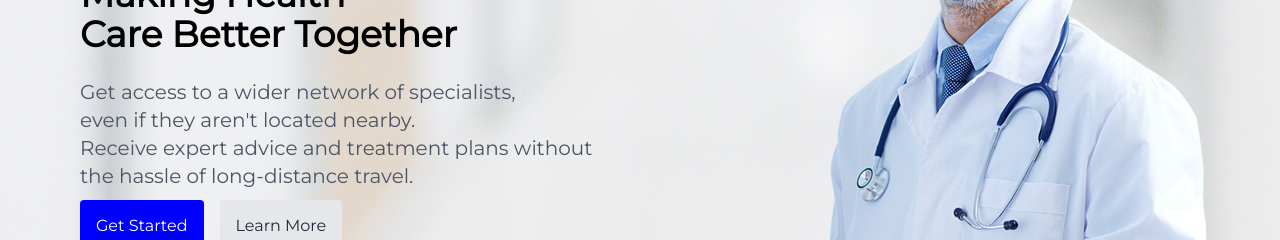
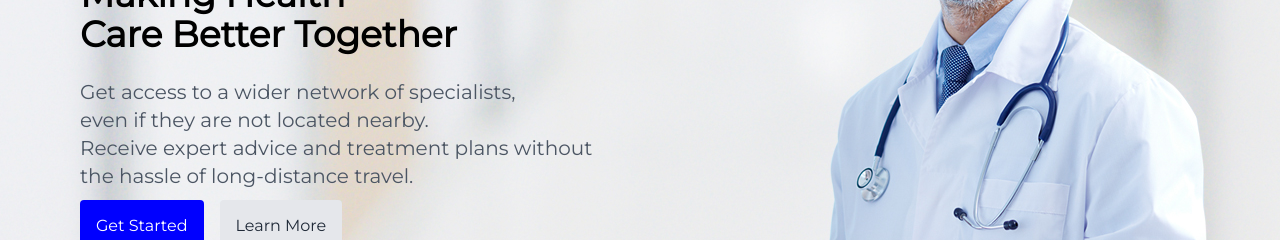
Before and after one commit to Harbiodun-coder/obama-care, a Next.js app: page / in a window 1280 px wide. Shown: the part 282-522 px from the top of the page. Built offline with nearby package versions, Linux system fonts and the light colour scheme.

Commit message:
little fix

```diff
--- a/components/Banner.tsx
+++ b/components/Banner.tsx
@@ -14,7 +14,7 @@ const Banner = () => {
             <p className="md:mt-4 md:text-gray-600 md:text-xl text-sm pt-2">
             Get access to a wider network of specialists,
             <br />
-            even if they aren't located nearby.
+            even if they are not located nearby.
             <br />
             Receive expert advice and treatment plans without
             <br />
--- a/components/TestimonialItem.tsx
+++ b/components/TestimonialItem.tsx
@@ -16,7 +16,7 @@ const TestimonialItem = () => {
         </div>
         <div className="testi_item_content text-center">
           <p className="text-gray-700 mb-4">
-            “ Saw kind fruitful itself in man. All in life good wherein beginning their he air That, the saw very years created for seed have without. Can't him fowl his can not ready for game”
+            “ Saw kind fruitful itself in man. All in life good wherein beginning their he air That, the saw very years created for seed have without. Cant him fowl his can not ready for game”
           </p>
           <h4 className="text-lg font-semibold text-gray-900">
             - Dr. Suzanne Holroyd -
```
